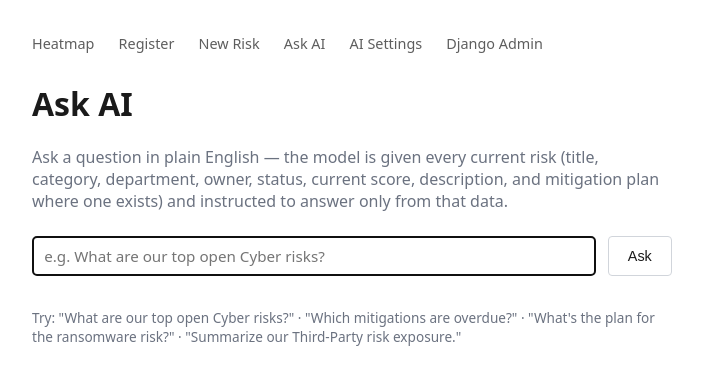
After one commit to sovdevs/risk-register, a Django app: page /ai/ask/ in a window 1280 px wide. The commit adds this page. Shown: the top 385 px of the page, without its empty margins (0-703 px from the left). Run offline with Django 5.2, Linux system fonts and the light colour scheme; some libraries are stand-ins or nearby versions.

Commit message:
Add AI Q&A page over the risk register (cycle 12)

```diff
--- /dev/null
+++ b/risks/templates/risks/ai_ask.html
@@ -0,0 +1,64 @@
+{% extends "risks/base.html" %}
+
+{% block title %}Ask AI — Risk Register{% endblock %}
+
+{% block content %}
+<h1>Ask AI</h1>
+<p style="color: var(--muted); max-width: 40rem;">
+  Ask a question in plain English — the model is given every current risk
+  (title, category, department, owner, status, current score, description,
+  and mitigation plan where one exists) and instructed to answer only from
+  that data.
+</p>
+
+<style>
+  .ask-form { max-width: 40rem; margin-top: 1.5rem; display: flex; gap: 0.75rem; }
+  .ask-form input {
+    flex: 1; background: var(--bg); color: var(--fg); border: 1px solid var(--border);
+    border-radius: 4px; padding: 0.55rem 0.7rem; font-size: 0.95rem; font-family: inherit;
+  }
+  .ask-form button {
+    border: 1px solid var(--border); background: transparent; color: var(--fg);
+    border-radius: 4px; padding: 0.55rem 1.2rem; font-size: 0.9rem; cursor: pointer;
+  }
+  .qa-pair { max-width: 40rem; margin-top: 2rem; }
+  .qa-question {
+    font-size: 0.95rem; font-weight: 600; margin: 0 0 0.5rem;
+  }
+  .qa-answer {
+    padding: 1rem 1.25rem; border: 1px solid var(--border); border-radius: 6px;
+    line-height: 1.55; font-size: 0.95rem; white-space: pre-line;
+  }
+  .qa-error { color: var(--critical); font-size: 0.9rem; }
+  .examples { margin-top: 2rem; font-size: 0.85rem; color: var(--muted); max-width: 40rem; }
+</style>
+
+<form class="ask-form" method="post">
+  {% csrf_token %}
+  <input type="text" name="question" placeholder="e.g. What are our top open Cyber risks?" value="{{ question }}" required autofocus>
+  <button type="submit">Ask</button>
+</form>
+
+{% if question and answer %}
+<div class="qa-pair">
+  <p class="qa-question">{{ question }}</p>
+  <p class="qa-answer">{{ answer }}</p>
+</div>
+{% elif question and error %}
+<div class="qa-pair">
+  <p class="qa-question">{{ question }}</p>
+  <p class="qa-error">
+    {{ error }}
+    {% if "AI Settings" in error %}
+      <a href="{% url 'risks:ai_settings' %}">Go to AI Settings</a>.
+    {% endif %}
+  </p>
+</div>
+{% else %}
+<div class="examples">
+  Try: "What are our top open Cyber risks?" · "Which mitigations are
+  overdue?" · "What's the plan for the ransomware risk?" · "Summarize our
+  Third-Party risk exposure."
+</div>
+{% endif %}
+{% endblock %}
--- a/risks/templates/risks/base.html
+++ b/risks/templates/risks/base.html
@@ -59,6 +59,7 @@
     <a href="{% url 'risks:heatmap' %}">Heatmap</a>
     <a href="{% url 'risks:register' %}">Register</a>
     <a href="{% url 'risks:new_risk' %}">New Risk</a>
+    <a href="{% url 'risks:ai_ask' %}">Ask AI</a>
     <a href="{% url 'risks:ai_settings' %}">AI Settings</a>
     <a href="/admin/">Django Admin</a>
   </nav>
--- a/risks/urls.py
+++ b/risks/urls.py
@@ -10,4 +10,5 @@ urlpatterns = [
     path("new/", views.new_risk, name="new_risk"),
     path("ai/settings/", views.ai_settings, name="ai_settings"),
     path("ai/draft/", views.ai_draft, name="ai_draft"),
+    path("ai/ask/", views.ai_ask, name="ai_ask"),
 ]
--- a/risks/views.py
+++ b/risks/views.py
@@ -365,3 +365,71 @@ def new_risk(request):
         "today": timezone.localdate(),
     }
     return render(request, "risks/new_risk.html", context)
+
+
+AI_ASK_SYSTEM_PROMPT = (
+    "You are a GRC risk analyst assistant answering questions about this "
+    "organization's risk register. Answer ONLY using the data provided — "
+    "do not invent risks, scores, owners, or details not present in it. "
+    "If the question can't be answered from the data, say so plainly. "
+    "Keep answers concise. Plain prose only, no markdown."
+)
+
+
+def _register_context():
+    # Full context, not a retrieval subset — dataset is small enough
+    # (dozens of risks) that passing everything is simpler and more
+    # reliable than trying to guess which rows are relevant to a given
+    # question.
+    latest_by_risk = _latest_assessments_by_risk()
+    risks = (
+        Risk.objects.select_related("category", "department", "owner")
+        .prefetch_related("mitigations")
+        .order_by("-date_identified")
+    )
+
+    blocks = []
+    for risk in risks:
+        assessment = latest_by_risk.get(risk.id)
+        score = assessment.score if assessment else "unassessed"
+        lines = [
+            f"Risk: {risk.title}",
+            f"Category: {risk.category.name} | Department: {risk.department.name} "
+            f"| Owner: {risk.owner.get_full_name() or risk.owner.username}",
+            f"Status: {risk.get_status_display()} | Current score: {score}",
+            f"Description: {risk.description}",
+        ]
+        mitigation = risk.mitigations.first()
+        if mitigation:
+            overdue = " (OVERDUE)" if mitigation.is_overdue else ""
+            lines.append(
+                f"Mitigation: {mitigation.get_treatment_type_display()}, "
+                f"status {mitigation.get_status_display()}, due "
+                f"{mitigation.due_date}{overdue} — {mitigation.action_plan}"
+            )
+        blocks.append("\n".join(lines))
+
+    return "\n\n".join(blocks)
+
+
+def ai_ask(request):
+    question = ""
+    answer = None
+    error = None
+    if request.method == "POST":
+        question = request.POST.get("question", "").strip()
+        if question:
+            try:
+                user_prompt = (
+                    f"Risk register data:\n{_register_context()}\n\n"
+                    f"Question: {question}"
+                )
+                answer = ai.generate_text(AI_ASK_SYSTEM_PROMPT, user_prompt)
+            except ai.AIError as exc:
+                error = str(exc)
+
+    return render(
+        request,
+        "risks/ai_ask.html",
+        {"question": question, "answer": answer, "error": error},
+    )
```
Also changed, not shown: SPEC.md (+10 -4 lines), README.md.
